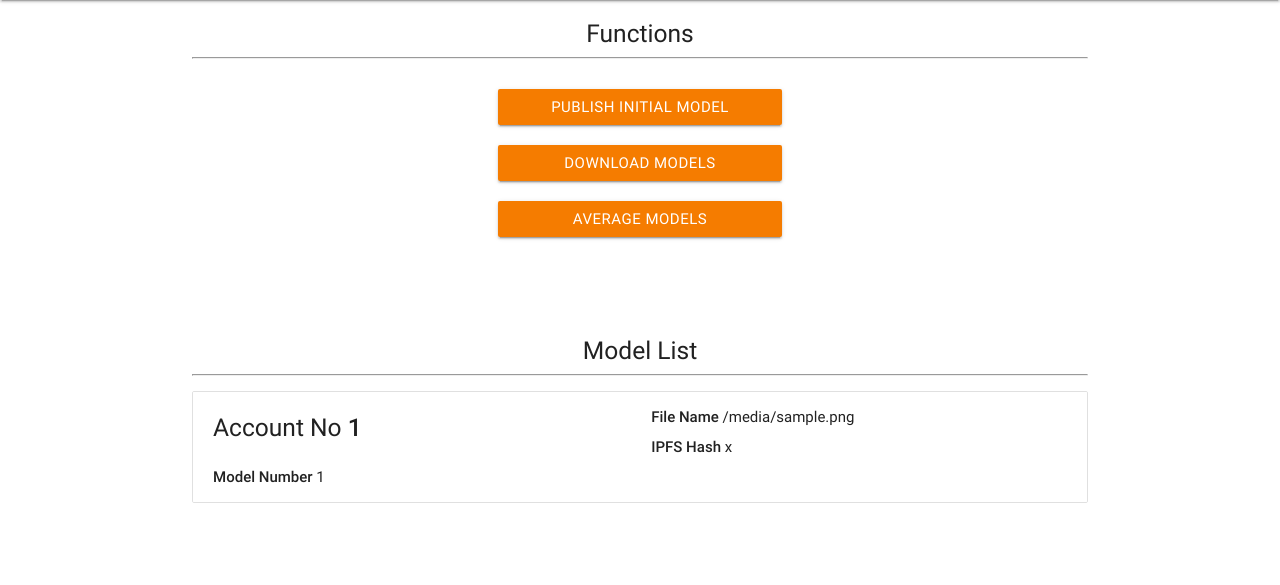
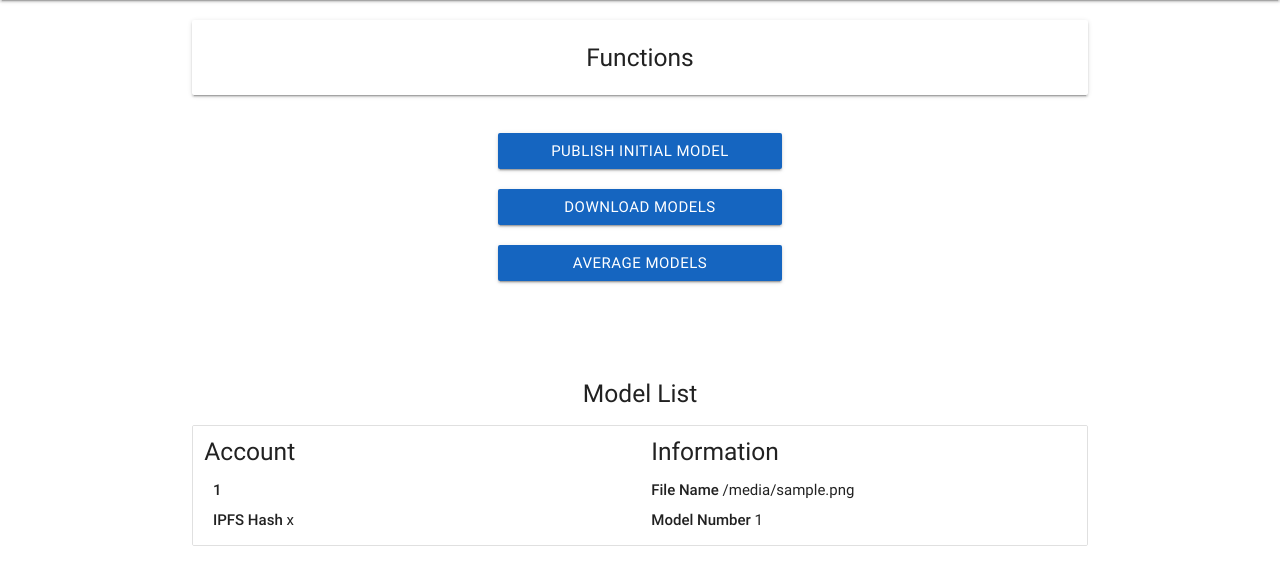
Before and after one commit to shigzz/fedblock, a Flask app: template flask/organization/app/templates/files.html in a window 1280 px wide. Shown: the part 64-649 px from the top of the page. Run offline with Flask 2, Linux system fonts and the light colour scheme; the template is opened without the code that fills it: most values are stand-ins (such as "Sample title", 1, 10 or a date in 2020); parts of the project's set-up code (start-up, migrations or seed data) failed here and were passed over.

Commit message:
update readme

```diff
--- a/flask/client/app/templates/functions.html
+++ b/flask/client/app/templates/functions.html
@@ -18,7 +18,7 @@
     <br>
     <div class="row">
     <div class="col s12 m6">
-      <div class="card blue-grey darken-1">
+      <div class="card blue-grey darken-1 card-panel hoverable">
         <div class="card-content white-text">
           <span class="card-title">Account Now You Chosen</span>
           <p>{{ account }}</p>
--- a/flask/organization/app/templates/files.html
+++ b/flask/organization/app/templates/files.html
@@ -22,26 +22,25 @@
     </div>
 
     <div class="col s4 offset s4">
-        <h5>
+        <h5 class="card-panel hoverable">
             <center>Functions</center>
         </h5>
     </div>
-    <hr>
     <br>
     <div class="row">
         <form action="{{ url_for('publish') }}" method="POST" class="col s4 offset-s4">
-            <button name="action" class="waves-effect waves-light btn orange darken-2 col s12">Publish Initial Model
+            <button name="action" class="waves-effect waves-light btn blue darken-3 col s12">Publish Initial Model
             </button>
         </form>
     </div>
     <div class="row">
         <form action="{{ url_for('download') }}" method="POST" class="col s4 offset-s4">
-            <button name="action" class="waves-effect waves-light btn orange darken-2 col s12">Download Models</button>
+            <button name="action" class="waves-effect waves-light btn blue darken-3 col s12">Download Models</button>
         </form>
     </div>
     <div class="row">
         <form action="{{ url_for('average') }}" method="POST" class="col s4 offset-s4">
-            <button name="action" class="waves-effect waves-light btn orange darken-2 col s12">Average Models</button>
+            <button name="action" class="waves-effect waves-light btn blue darken-3 col s12">Average Models</button>
         </form>
     </div>
     <br>
@@ -52,13 +51,14 @@
             <center>Model List</center>
         </h5>
     </div>
-    <hr>
     <div class="row">
         <div class="col s12">
             <ul class="collection">
+            <h5 class="col s6">Account</h5>
+            <h5 class="col s6">Information</h5>
                 {% for file in fileData %}
                     <li class="collection-item row">
-                        <h5 class="col s6">Account No <strong>{{ file.accountNumber }}</strong></h5>
+                        <h6 class="col s6"><strong>{{ file.accountNumber }}</strong></h6>
                         <h6 class="col s6"><strong>File Name </strong> {{ file.fileName }}</h6>
                         <h6 class="col s6"><strong>IPFS Hash </strong>{{ file.ipfsHash }}</h6>
                         <h6 class="col s6"><strong>Model Number</strong> {{ file.modelNumber }}</h6>
--- a/flask/organization/app/templates/homepage.html
+++ b/flask/organization/app/templates/homepage.html
@@ -29,7 +29,7 @@
         <h1 class="header center teal-text text-lighten-2">Learning Contract</h1>
           {% if deployed %}
         <div class="row center">
-          <h5 class="header col s12 light">{{ address }}</h5>
+          <h5 class="header col s12 light card-panel hoverable">{{ address }}</h5>
         </div>
           {% endif %}
         <form action="{{ url_for('homepage') }}" method="POST" class="row center">
@@ -43,7 +43,7 @@
 {% if deployed %}
     <div class="col s12 m7 center">
     <h3 class="header">Contract Account</h3>
-    <div class="card horizontal">
+    <div class="card horizontal card-panel hoverable">
         <div class="row">
       <div class="card-image col s3">
         <img src="{{ qrcode(address) }}">
@@ -51,6 +51,7 @@
       <div class="card-stacked col s9">
         <div class="card-content">
           <p>The contract was deployed at</p><p>{{ address }}</p>
+            <p>Scan the QR code to receive the contract address</p>
         </div>
         <div class="card-action">
           <a href="{{ url_for('choose_account') }}">Choose Account</a>
```
